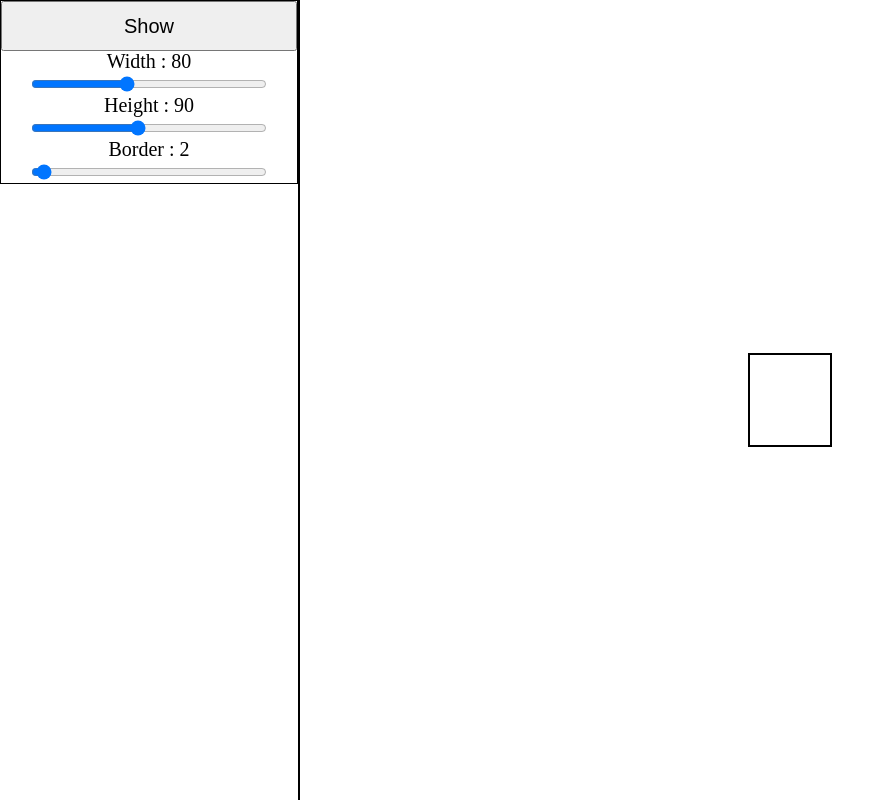
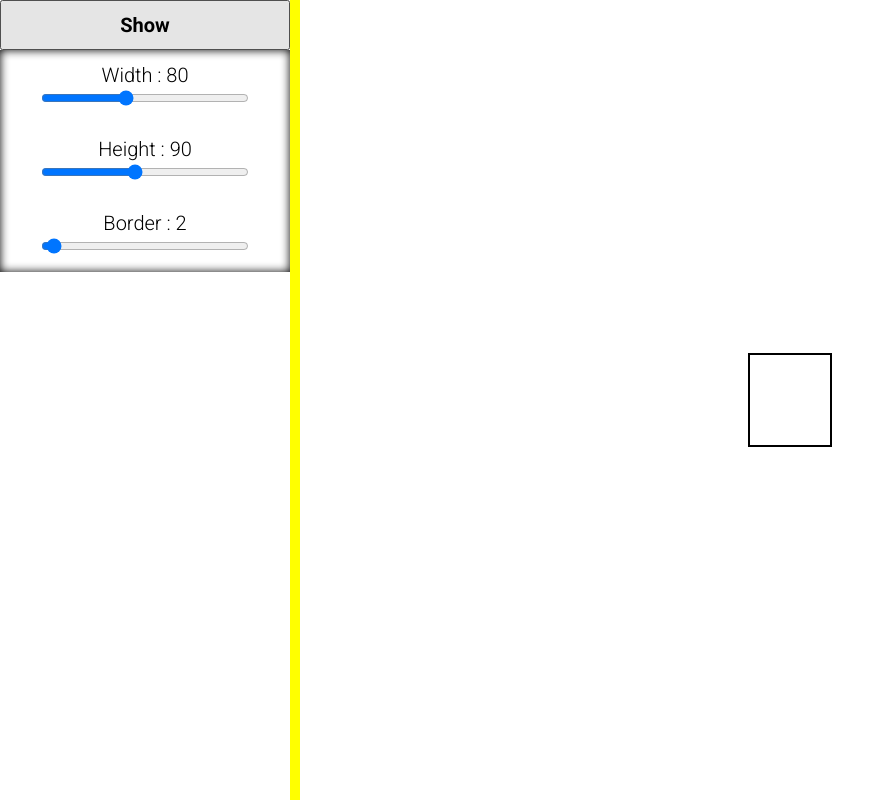
Before and after one commit to amerre/Css_helper, a Vue app: page / in a window 1280 px wide. Both pictures are taken after a click on the button "Show". Shown: the whole page, without its empty margins (0-895 px from the left). Built offline with nearby package versions, Linux system fonts and the light colour scheme.

Commit message:
:art: Modifying styles

```diff
--- a/public/index.html
+++ b/public/index.html
@@ -1,15 +1,23 @@
 <!DOCTYPE html>
 <html lang="en">
   <head>
-    <meta charset="utf-8">
-    <meta http-equiv="X-UA-Compatible" content="IE=edge">
-    <meta name="viewport" content="width=device-width,initial-scale=1.0">
-    <link rel="icon" href="<%= BASE_URL %>favicon.ico">
+    <meta charset="utf-8" />
+    <meta http-equiv="X-UA-Compatible" content="IE=edge" />
+    <meta name="viewport" content="width=device-width,initial-scale=1.0" />
+    <link rel="icon" href="<%= BASE_URL %>favicon.ico" />
     <title>css-helper</title>
+
+    <link
+      href="https://fonts.googleapis.com/css?family=Roboto:300,400,700"
+      rel="stylesheet"
+    />
   </head>
   <body>
     <noscript>
-      <strong>We're sorry but css-helper doesn't work properly without JavaScript enabled. Please enable it to continue.</strong>
+      <strong
+        >We're sorry but css-helper doesn't work properly without JavaScript
+        enabled. Please enable it to continue.</strong
+      >
     </noscript>
     <div id="app"></div>
     <!-- built files will be auto injected -->
--- a/src/assets/styles/sidebar.scss
+++ b/src/assets/styles/sidebar.scss
@@ -1,8 +1,7 @@
 .sidebar {
-  border-right: 2px solid black;
+  border-right: 10px solid yellow;
   .rules {
     text-align: center;
-    border: 0.5px solid black;
     input {
       margin-top: 5px;
       width: 80%;
@@ -10,6 +9,18 @@
     button {
       width: 100%;
       height: 50px;
+      .rulesName {
+        font-weight: 700;
+      }
+    }
+    .rulesWrap {
+      box-shadow: inset 0 0 10px #000000;
+      div {
+        padding: 15px;
+        h1 {
+          font-weight: 300;
+        }
+      }
     }
   }
 }
--- a/src/assets/styles/text.scss
+++ b/src/assets/styles/text.scss
@@ -1,3 +1,4 @@
 h1 {
   font-size: 20px;
+  font-family: "Roboto", sans-serif;
 }
--- a/src/components/Rules.vue
+++ b/src/components/Rules.vue
@@ -1,17 +1,21 @@
 <template>
   <div class="rules">
     <button @click="show = !show">
-      <h1>Show</h1>
+      <h1 class="rulesName">Show</h1>
     </button>
-    <div v-if="show">
-      <h1>Width : {{ width }}</h1>
-      <input type="range" min="0" max="200" v-model="width">
-
-      <h1>Height : {{ height }}</h1>
-      <input type="range" min="0" max="200" v-model="height">
-
-      <h1>Border : {{ border }}</h1>
-      <input type="range" min="0" max="80" v-model="border">
+    <div class="rulesWrap" v-if="show">
+      <div>
+        <h1>Width : {{ width }}</h1>
+        <input type="range" min="0" :max="200" v-model="width">
+      </div>
+      <div>
+        <h1>Height : {{ height }}</h1>
+        <input type="range" min="0" max="200" v-model="height">
+      </div>
+      <div>
+        <h1>Border : {{ border }}</h1>
+        <input type="range" min="0" max="80" v-model="border">
+      </div>
     </div>
   </div>
 </template>
```
